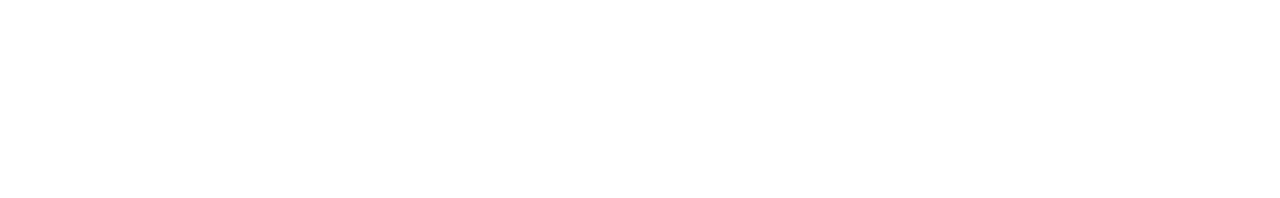
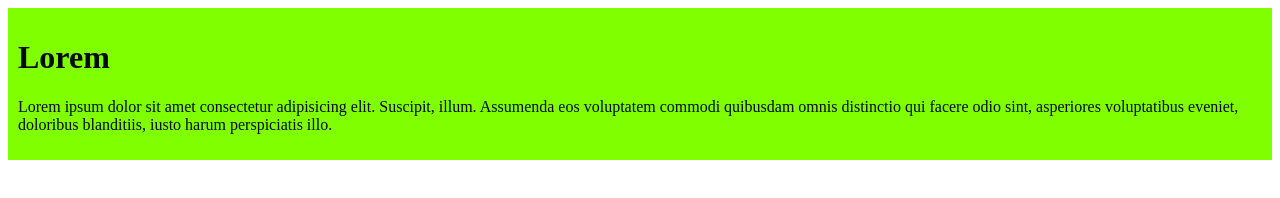
Before and after one commit to Mahfuz404-dev/blank, a plain HTML site: page pookies/pookies.html in a window 1280 px wide. Drawn offline with Linux system fonts and the light colour scheme.

Commit message:
added colors

```diff
--- a/pookies/pookies.html
+++ b/pookies/pookies.html
@@ -4,8 +4,14 @@
     <meta charset="UTF-8">
     <meta name="viewport" content="width=device-width, initial-scale=1.0">
     <title>Pookies</title>
+    <link rel="stylesheet" href="styles/blog.css">
 </head>
 <body>
-
+    <div>
+        <h1>Lorem</h1>
+        <p>
+            Lorem ipsum dolor sit amet consectetur adipisicing elit. Suscipit, illum. Assumenda eos voluptatem commodi quibusdam omnis distinctio qui facere odio sint, asperiores voluptatibus eveniet, doloribus blanditiis, iusto harum perspiciatis illo.
+        </p>
+    </div>
 </body>
 </html>
--- /dev/null
+++ b/pookies/styles/blog.css
@@ -0,0 +1,5 @@
+div{
+    background-color: chartreuse;
+    padding: 10px; color: rgb(1, 10, 15);
+    margin: block 10px;
+}
```
